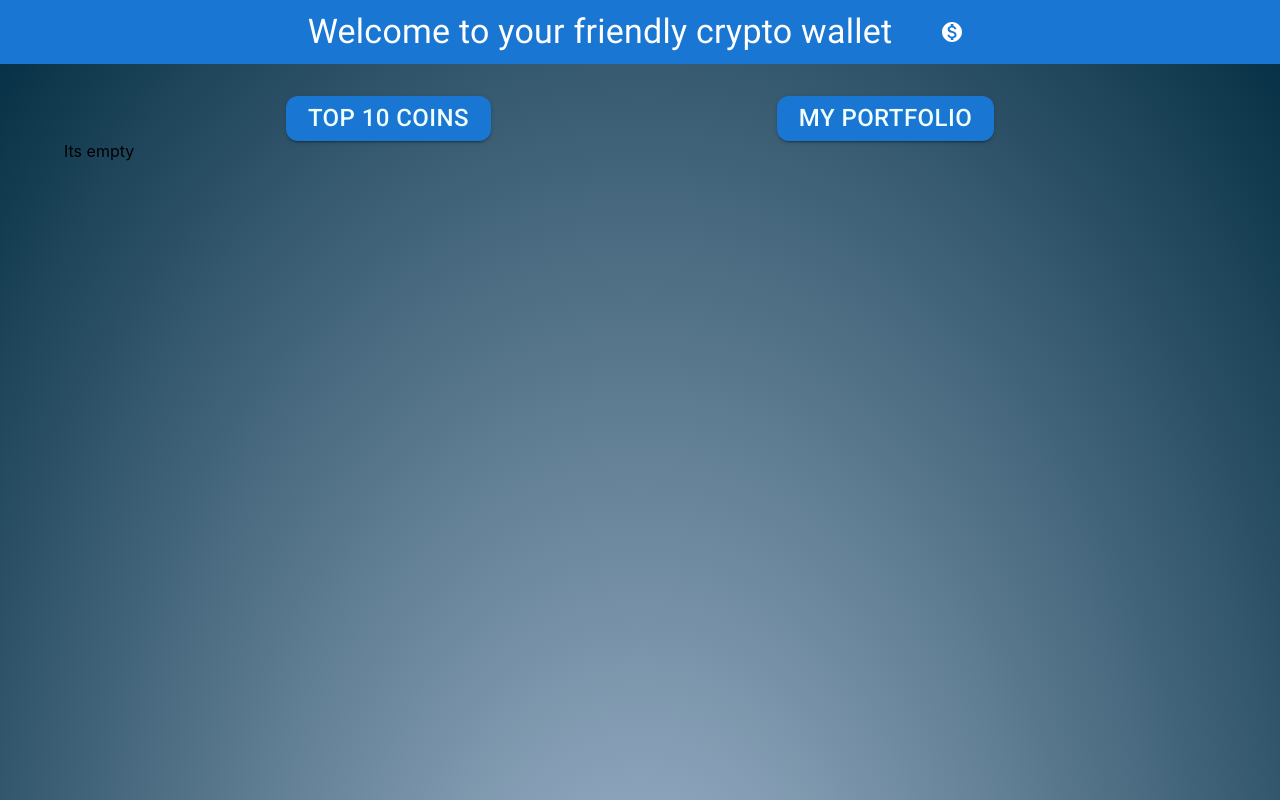
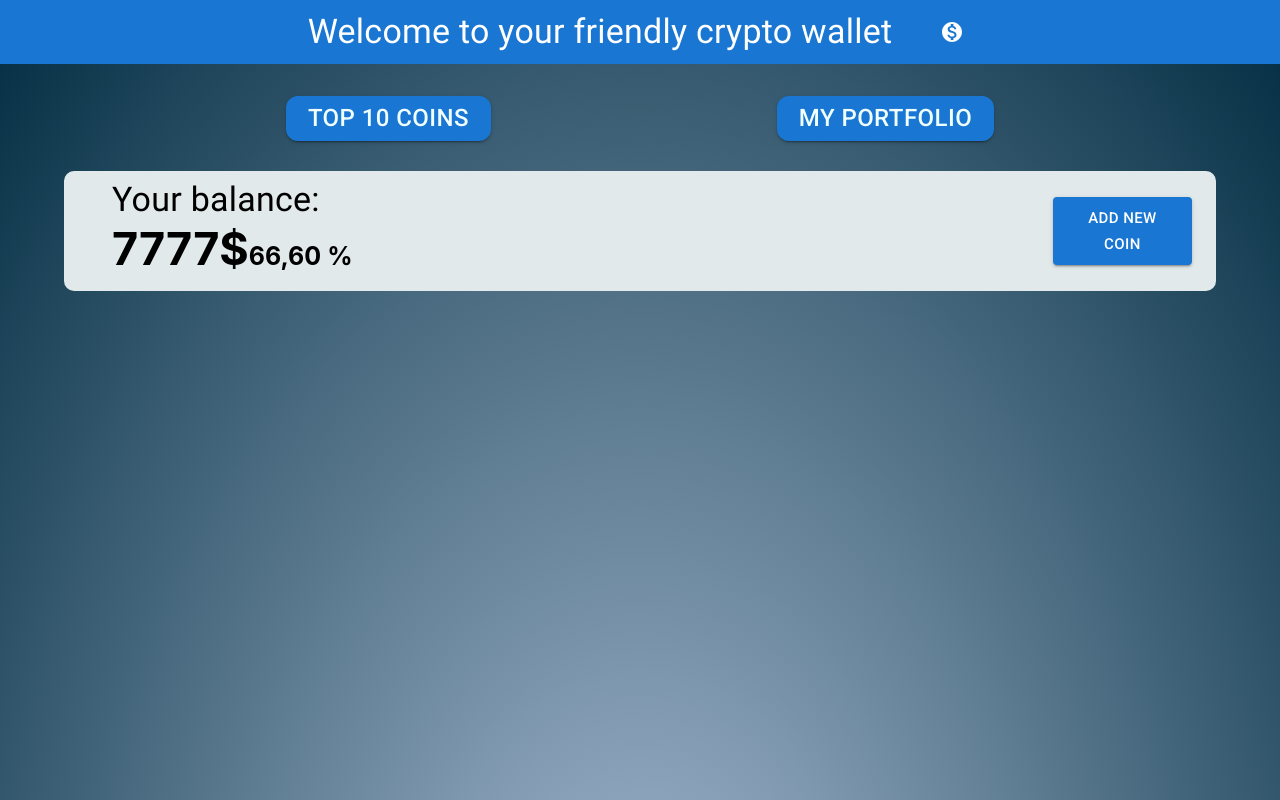
Before and after one commit to Oldu8/Your-simple-wallet, a React (Create React App) app: page /portfolio in a window 1280 px wide. Shown: the top 800 px of the page. Built offline with nearby package versions, Linux system fonts and the light colour scheme.

Commit message:
Update price percentage func, add header for portofolio

```diff
--- a/src/components/Balance/balance.js
+++ b/src/components/Balance/balance.js
@@ -1,12 +1,38 @@
 import React from "react";
 import s from "./balance.module.scss";
+import { Container, Typography, Box } from "@mui/material";
 
 const Balance = () => {
+  const priceFormatter = new Intl.NumberFormat("de-DE", {
+    style: "currency",
+    currency: "USD",
+    minimumFractionDigits: 2,
+    maximumFractionDigits: 2,
+  });
+
+  const percentageFormatter = new Intl.NumberFormat("de-DE", {
+    style: "percent",
+    minimumFractionDigits: 2,
+    maximumFractionDigits: 2,
+  });
+
+  const priceChangeClass = (item) => {
+    if (item > 0) {
+      return [s.percentagePlus, s.percentage];
+    } else {
+      return [s.percentageMinus, s.percentage];
+    }
+  };
   return (
-    <section className={s.wrap}>
-      <div>Your balance:</div>
+    <Container className={s.wrap}>
+      <Typography variant="h4" mt={1}>
+        Your balance:
+      </Typography>
       <span className={s.balance}>7777$</span>
-    </section>
+      <span className={priceChangeClass()}>
+        {percentageFormatter.format(0.666)}
+      </span>
+    </Container>
   );
 };
 
--- a/src/components/Balance/balance.module.scss
+++ b/src/components/Balance/balance.module.scss
@@ -1,6 +1,5 @@
 .wrap {
   height: 120px;
-  background-color: rgb(190, 234, 251);
   font-size: 25px;
   font-weight: bold;
 }
@@ -8,3 +7,10 @@
 .balance {
   font-size: 45px;
 }
+
+.percentageMinus {
+  color: red;
+}
+.percentagePlus {
+  color: green;
+}
--- a/src/components/ItemList/ItemList.js
+++ b/src/components/ItemList/ItemList.js
@@ -11,23 +11,23 @@ import TableContainer from "@mui/material/TableContainer";
 import TableHead from "@mui/material/TableHead";
 import TableRow from "@mui/material/TableRow";
 import Paper from "@mui/material/Paper";
+import classNames from "classnames";
 
 const ItemList = ({ item }) => {
   if (!item) return null;
 
   const capFormatter = new Intl.NumberFormat("de-DE");
+  const priceFormatter = new Intl.NumberFormat("de-DE", {
+    style: "currency",
+    currency: "USD",
+    minimumFractionDigits: 2,
+    maximumFractionDigits: 2,
+  });
+  const percentageFormatter = new Intl.NumberFormat("de-DE", {
+    minimumFractionDigits: 2,
+    maximumFractionDigits: 2,
+  });
 
-  const priceFormatter = (digit) => {
-    if (digit === 1) {
-      return digit + ",00 $";
-    } else {
-      const formatter = new Intl.NumberFormat("de-DE", {
-        style: "currency",
-        currency: "USD",
-      });
-      return formatter.format(digit);
-    }
-  };
   const StyledTableCell = styled(TableCell)(({ theme }) => ({
     [`&.${tableCellClasses.head}`]: {
       backgroundColor: theme.palette.primary.dark,
@@ -48,6 +48,14 @@ const ItemList = ({ item }) => {
     },
   }));
 
+  const priceChangeClass = () => {
+    if (item.price_change_percentage_24h > 0) {
+      return [s.percentagePlus, s.price_change_percentage_24h];
+    } else {
+      return [s.percentageMinus, s.price_change_percentage_24h];
+    }
+  };
+
   return (
     <TableBody>
       <StyledTableRow className={s.row}>
@@ -62,17 +70,30 @@ const ItemList = ({ item }) => {
           <img src={item.image} className={s.img}></img>
         </StyledTableCell>
         <StyledTableCell>
-          <Typography align="center" sx={{ fontWeight: "medium" }}>
+          <Typography
+            align="center"
+            fontWeight={500}
+            sx={{ fontWeight: "medium" }}
+          >
             {item.name}
           </Typography>
         </StyledTableCell>
         <StyledTableCell>
-          <Typography align="center" className={s.price}>
-            {priceFormatter(item.current_price)}
+          <Typography align="center" fontWeight={500} className={s.price}>
+            {priceFormatter.format(item.current_price)}
           </Typography>
         </StyledTableCell>
         <StyledTableCell>
-          <Typography align="center" className={s.marketCap}>
+          <Typography
+            align="center"
+            fontWeight={500}
+            className={priceChangeClass()}
+          >
+            {percentageFormatter.format(item.price_change_percentage_24h)}
+          </Typography>
+        </StyledTableCell>
+        <StyledTableCell>
+          <Typography align="center" fontWeight={500} className={s.marketCap}>
             {capFormatter.format(item.market_cap)}
           </Typography>
         </StyledTableCell>
--- a/src/components/ItemList/ItemList.module.scss
+++ b/src/components/ItemList/ItemList.module.scss
@@ -12,7 +12,16 @@ td {
   font-weight: 600;
   content: "$";
   position: absolute;
-  right: 28%;
+  right: 20%;
+}
+
+.price_change_percentage_24h {
+  // font-weight: 600;
+  &::after {
+    content: "%";
+    position: absolute;
+    right: 39%;
+  }
 }
 
 .row {
@@ -26,3 +35,10 @@ td {
   width: 30px;
   height: 30px;
 }
+
+.percentageMinus {
+  color: red;
+}
+.percentagePlus {
+  color: green;
+}
--- a/src/components/ListOfCoins/ListOfCoins.js
+++ b/src/components/ListOfCoins/ListOfCoins.js
@@ -59,10 +59,21 @@ const ListOfCoins = ({ topCoins, downloadCoins }) => {
         <Table sx={{ minWidth: 700 }} aria-label="customized table">
           <TableHead>
             <TableRow>
-              <StyledTableCell align="center">Rank</StyledTableCell>
-              <StyledTableCell align="center">Icon</StyledTableCell>
-              <StyledTableCell align="center">Name</StyledTableCell>
-              <StyledTableCell align="center">Price</StyledTableCell>
+              <StyledTableCell align="center" fontWeight={500}>
+                Rank
+              </StyledTableCell>
+              <StyledTableCell align="center" fontWeight={500}>
+                Icon
+              </StyledTableCell>
+              <StyledTableCell align="center" fontWeight={500}>
+                Name
+              </StyledTableCell>
+              <StyledTableCell align="center" fontWeight={500}>
+                Price
+              </StyledTableCell>{" "}
+              <StyledTableCell align="center" fontWeight={500}>
+                Price change percentage
+              </StyledTableCell>
               <StyledTableCell align="center">Market Cap</StyledTableCell>
             </TableRow>
           </TableHead>
--- a/src/components/Portfolio/portfolio.js
+++ b/src/components/Portfolio/portfolio.js
@@ -1,5 +1,27 @@
+import { Container, Button } from "@mui/material";
+import Balance from "../Balance/balance";
+import s from "./portfolio.module.scss";
+
 const Portfolio = () => {
-  return <div>Its empty</div>;
+  return (
+    <section>
+      <Container
+        className={s.header}
+        sx={{
+          bgcolor: "#e2e9eb",
+          display: "flex",
+          justifyContent: "space-between",
+          alignItems: "center",
+        }}
+      >
+        <Balance></Balance>
+        <Button variant="contained" size="large">
+          Add new coin
+        </Button>
+      </Container>
+      <div className={s.main}></div>
+    </section>
+  );
 };
 
 export default Portfolio;
--- /dev/null
+++ b/src/components/Portfolio/portfolio.module.scss
@@ -0,0 +1,9 @@
+.header {
+  width: 80%;
+  height: 120px;
+  margin: 30px auto;
+  display: flex;
+  flex-direction: row;
+  justify-content: space-between;
+  border-radius: 10px;
+}
```
Also changed, not shown: src/components/Portfolio/portfolio.scss (deleted, +0 -11 lines).
